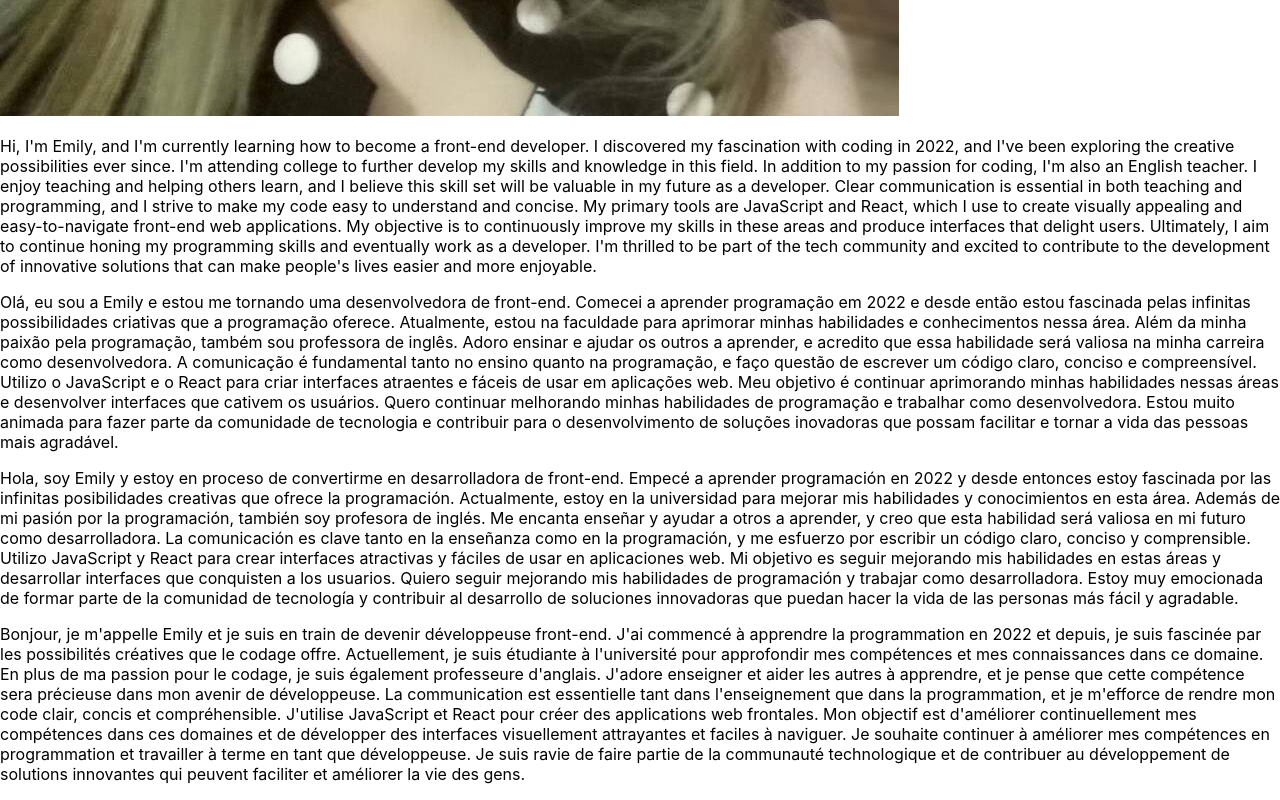
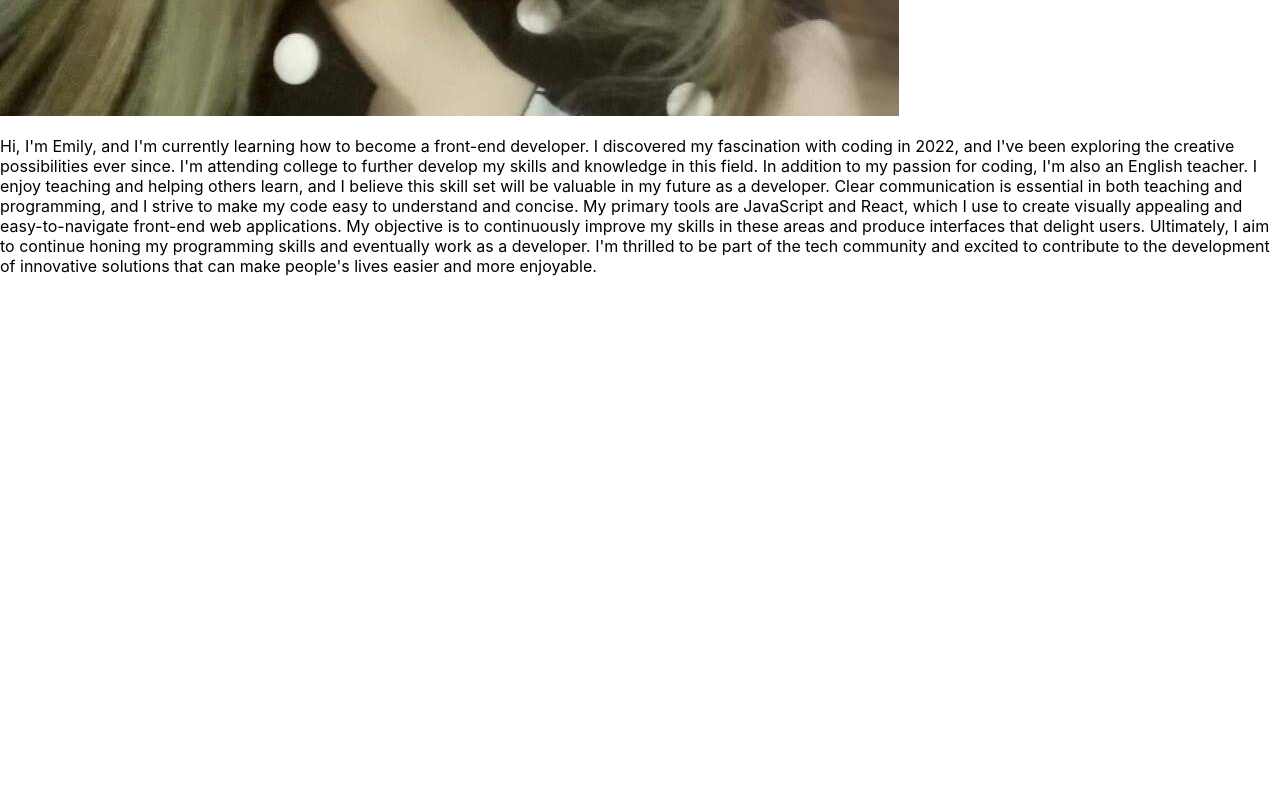
Before and after one commit to snoozleEmily/The-Coding-Journey-Of-Emily, a React (Create React App) app: page / in a window 1280 px wide. Shown: the part 805-1605 px from the top of the page. After the commit the page ends 1097 px from the top, so only its background shows below. Built offline with nearby package versions, Linux system fonts and the light colour scheme.

Commit message:
Displayed only one presentation
It was appearing all 4 presentations (in the four languages), now it's only one.

```diff
--- a/src/App.css
+++ b/src/App.css
@@ -1 +1,6 @@
 /* Let's style this baby */
+
+.portrait {
+    width:  10 px;
+    height: 10 px;
+}
--- a/src/App.js
+++ b/src/App.js
@@ -7,8 +7,8 @@ import './App.css';
 
 
 function App() {
-  const [data, setData] = useState(info)
-  const [language, setLangauge] = useState(data[0])
+  /* const [data, setData] = useState(info) */
+  const [language, setLangauge] = useState(info[0])
 
   /* const changeLangauge = (data) => {
     const newValue = () => {
@@ -25,10 +25,8 @@ function App() {
     <main>
       <Flags />
       <section>
-        <img src={image} alt="Emily's portrait" />
-        <div className="container">
-          <Presentation data={data} language={language}/>
-        </div>
+        <img src={image} alt="Emily's portrait" className='portrait'/>
+        <Presentation language={language}/>
       </section>
     </main>
   );
--- a/src/Presentation.js
+++ b/src/Presentation.js
@@ -1,21 +1,14 @@
 import React from 'react';
-import { useState } from 'react';
 
-function Presentation({data, language}){
-
-   console.log(language)
+function Presentation({language}){
+    const lang = language.presentation
     return(
         <main>
-            {data.map((text) =>{
-                const {id, presentation} = text
-                return (
-                    <article key={id}>
-                        <p>
-                            {presentation}
-                        </p>
-                    </article>
-                );
-            })}
+           <article>
+                <p>
+                    {lang}
+                </p>
+            </article>
         </main>
     );
 }
```
